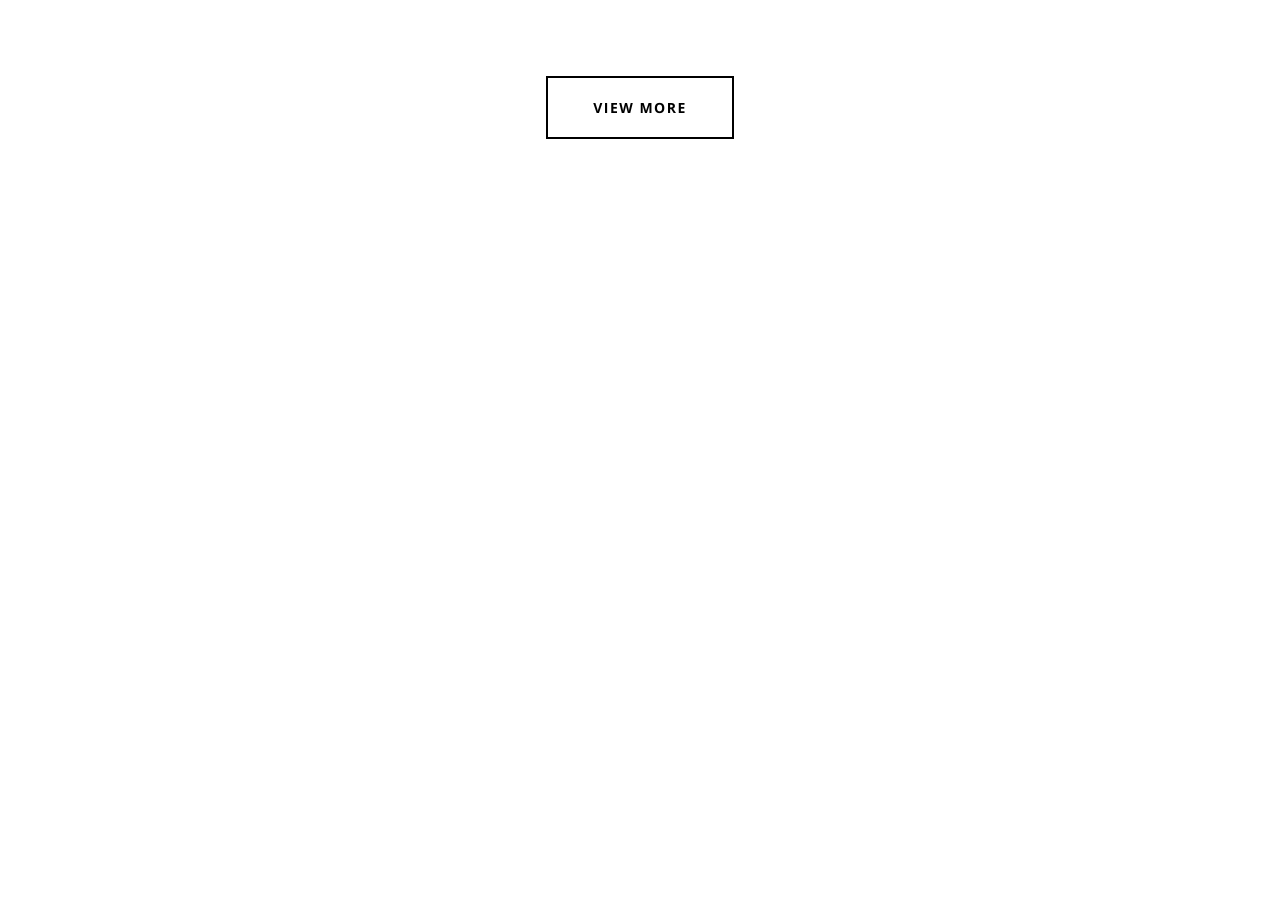
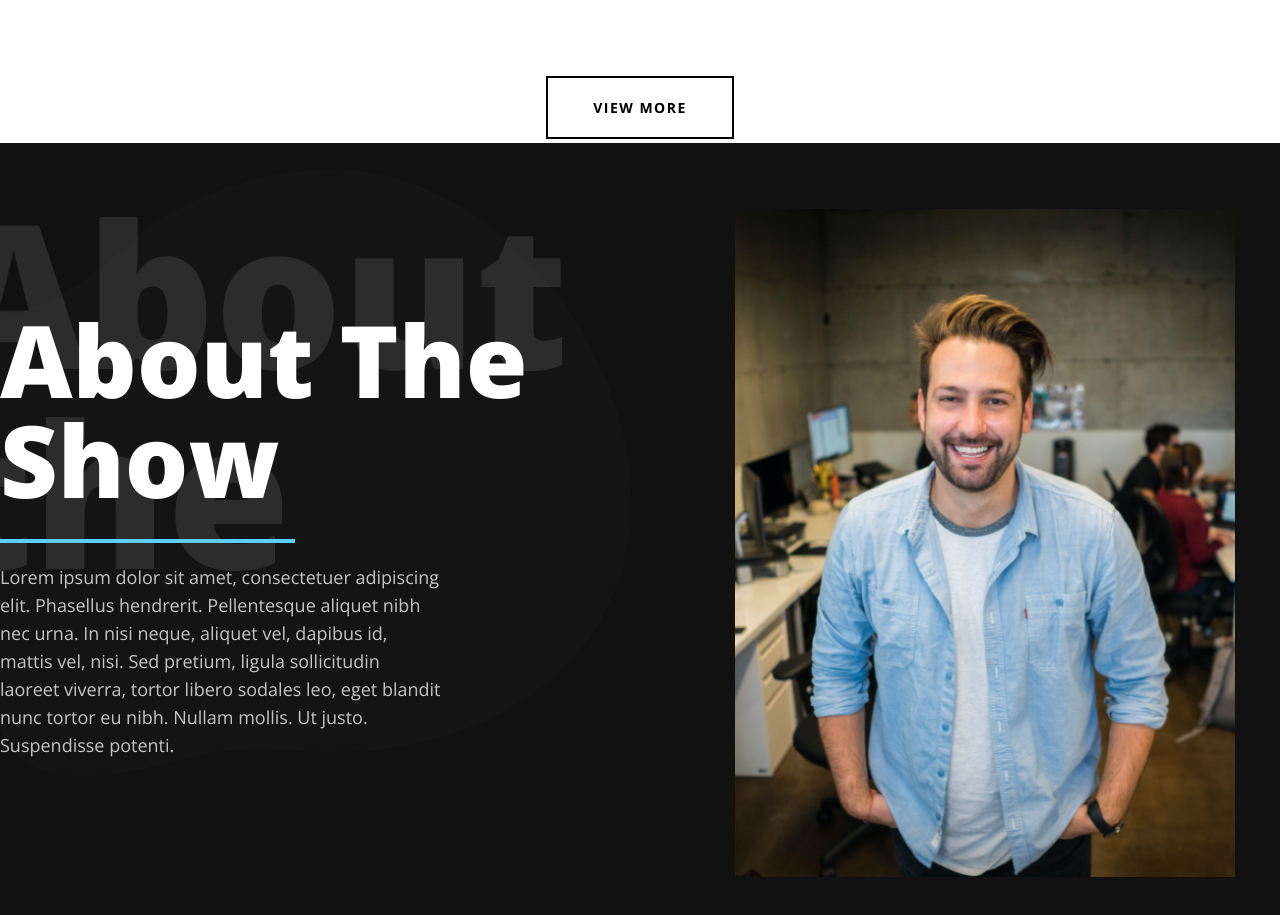
Before and after one commit to SirBruno/valtech-podcast, a Next.js app: page / in a window 1280 px wide. Shown: the part 1457-2372 px from the top of the page. Before the commit the page ends 1600 px from the top, so only its background shows below. Built offline with nearby package versions, Linux system fonts and the light colour scheme.

Commit message:
Section 3.

```diff
--- a/pages/index.js
+++ b/pages/index.js
@@ -7,7 +7,9 @@ import ValtechLogoBlack from '../public/valtech_logo_black.png'
 import epAvatar1 from '../public/epAvatar1.png'
 import rectangleLines from '../public/rectangle_lines.svg'
 import playCircleFilledWhite from '../public/play_circle_filled_white.svg'
+import person1 from '../public/person1.png'
 import oval from '../public/oval.svg'
+import oval2 from '../public/oval2.png'
 
 export default function Home() {
   return (
@@ -116,6 +118,22 @@ export default function Home() {
           <a className={styles.outlinedBtn}>View more</a>
         </section>
       </section>
+      <section className={styles.sectionThree}>
+        <section>
+          <div>
+            <div className={styles.oval2} style={{ width: '750px', height: '150%' }}>
+              <Image src={oval2} alt="design element" quality="100" layout='fill' objectFit='contain' />
+            </div>
+            <span className={styles.backgroundTitle}>About<br />the</span>
+            <h2>about the show</h2>
+            <span className={styles.blueLine}></span>
+            <p>Lorem ipsum dolor sit amet, consectetuer adipiscing elit. Phasellus hendrerit. Pellentesque aliquet nibh nec urna. In nisi neque, aliquet vel, dapibus id, mattis vel, nisi. Sed pretium, ligula sollicitudin laoreet viverra, tortor libero sodales leo, eget blandit nunc tortor eu nibh. Nullam mollis. Ut justo. Suspendisse potenti.</p>
+          </div>
+          <div style={{ width: '500px', height: '100%', position: 'relative' }}>
+            <Image className={styles.person1} src={person1} alt="Young man" quality="100" layout='fill' objectFit='contain' />
+          </div>
+        </section>
+      </section>
     </>
   )
 }
--- a/styles/Home.module.css
+++ b/styles/Home.module.css
@@ -233,3 +233,82 @@
   border: 2px solid #000;
   margin-top: 100px;
 }
+
+.sectionThree {
+  background: #111;
+  height: 100vh;
+  position: relative;
+}
+
+.sectionThree > section {
+  display: grid;
+  grid-template-columns: 1fr 1fr;
+  grid-column-gap: 100px;
+  color: #fff;
+  align-items: center;
+  height: 100vh;
+  max-width: 1280px;
+  margin: 0 auto;
+}
+
+.sectionThree > section > div:first-child {
+  text-align: left;
+  position: relative;
+}
+
+.sectionThree > section > div h2 {
+  font-size: 100px;
+  line-height: 100px;
+  margin: 0 0 20px 0;
+  display: block;
+  text-transform: capitalize;
+  font-weight: 800;
+  z-index: 1;
+  position: relative;
+}
+
+.sectionThree > section > div .blueLine {
+  content: '';
+  height: 2px;
+  background: blue;
+  width: 50%;
+  display: block;
+  border: 2px solid #5CD0FE;
+  margin: 30px 0 20px;
+  z-index: 1;
+  position: relative;
+}
+
+.sectionThree > section > div p {
+  font-size: 18px;
+  line-height: 28px;
+  opacity: .75;
+  padding-right: 25%;
+  font-weight: 300;
+}
+
+.sectionThree > section > div:last-child {
+  margin: 0 auto;
+}
+
+.sectionThree .backgroundTitle {
+  font-size: 200px;
+  line-height: 200px;
+  font-weight: 800;
+  position: absolute;
+  width: 100%;
+  color: #fff;
+  z-index: 1;
+  opacity: .1;
+  top: -25%;
+  left: -10%;
+}
+
+.sectionThree .oval2 {
+  position: absolute;
+  width: 100%;
+  color: #fff;
+  z-index: 0;
+  top: -40%;
+  left: -20%;
+}
```
Also changed, not shown: public/oval2.png (added), public/person1.png (added).
